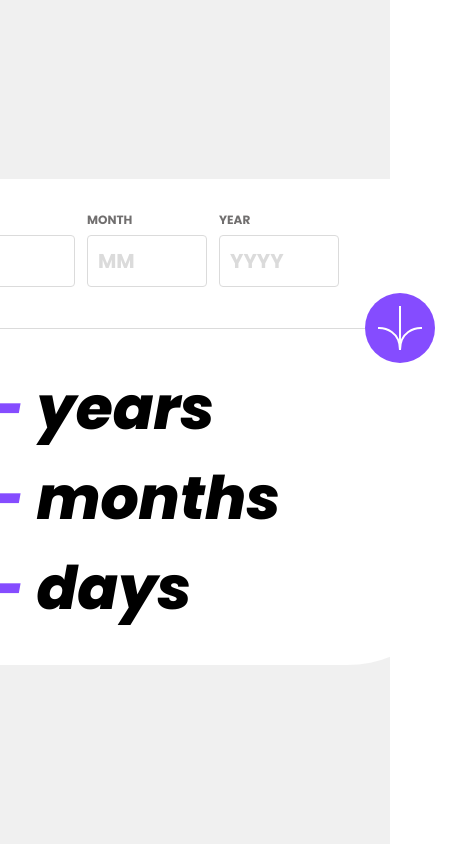
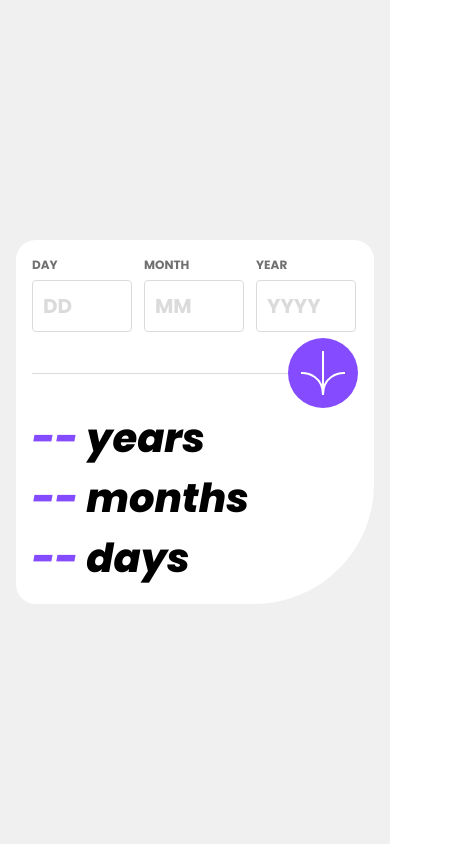
Before and after one commit to fontainm/frontendmentor, a Vue app in the folder age-calculator/: page / in a window 390 px wide. Shown: the whole page, 467 px wide, since content can reach past the window. Built offline with nearby package versions, Linux system fonts and the light colour scheme.

Commit message:
responsive styles

```diff
--- a/age-calculator/src/App.vue
+++ b/age-calculator/src/App.vue
@@ -19,6 +19,7 @@ export default {
 #app {
   background: hsl(0, 0%, 94%);
   min-height: 100vh;
+  padding: 1rem;
   display: flex;
   align-items: center;
   justify-content: center;
--- a/age-calculator/src/assets/styles.scss
+++ b/age-calculator/src/assets/styles.scss
@@ -13,6 +13,7 @@ body {
   margin: 0;
 
   * {
+    box-sizing: border-box;
     font-family: "Poppins", sans-serif;
   }
 }
--- a/age-calculator/src/components/AgeCalculator.vue
+++ b/age-calculator/src/components/AgeCalculator.vue
@@ -105,7 +105,8 @@ export default {
   border-radius: 20px 20px 120px 20px;
   padding: 2rem;
   position: relative;
-  min-width: 480px;
+  width: 520px;
+  max-width: 100%;
 
   &__input {
     display: flex;
@@ -114,7 +115,8 @@ export default {
       display: flex;
       flex-direction: column;
       margin-right: 12px;
-      width: 120px;
+      width: 33%;
+      max-width: 100px;
 
       label {
         text-transform: uppercase;
@@ -182,6 +184,14 @@ export default {
       color: var(--color-primary);
     }
   }
+
+  @media screen and (max-width: 767px) {
+    padding: 1rem;
+
+    &__output {
+      font-size: 40px;
+    }
+  }
 }
 
 /* Chrome, Safari, Edge, Opera */
```
